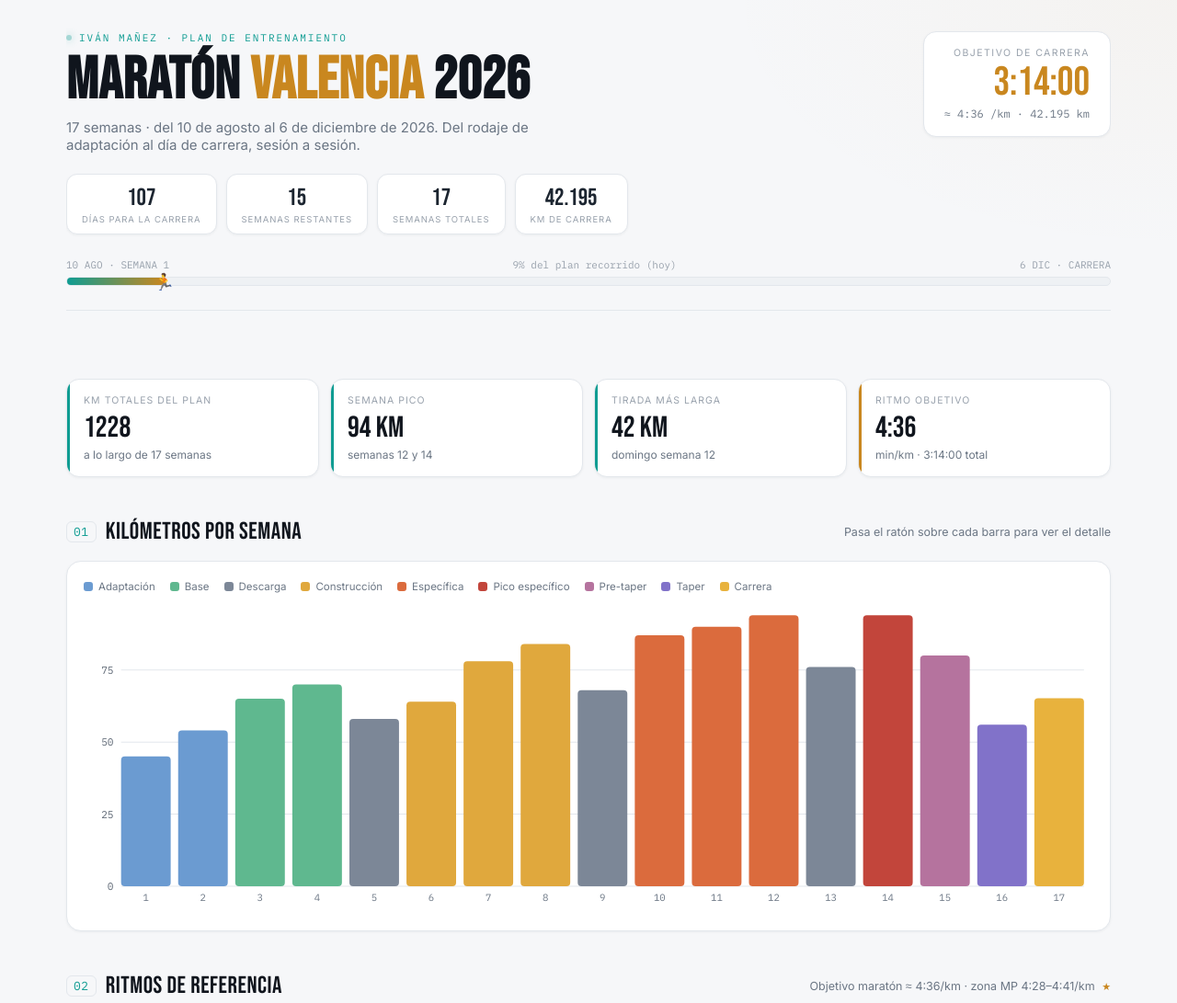
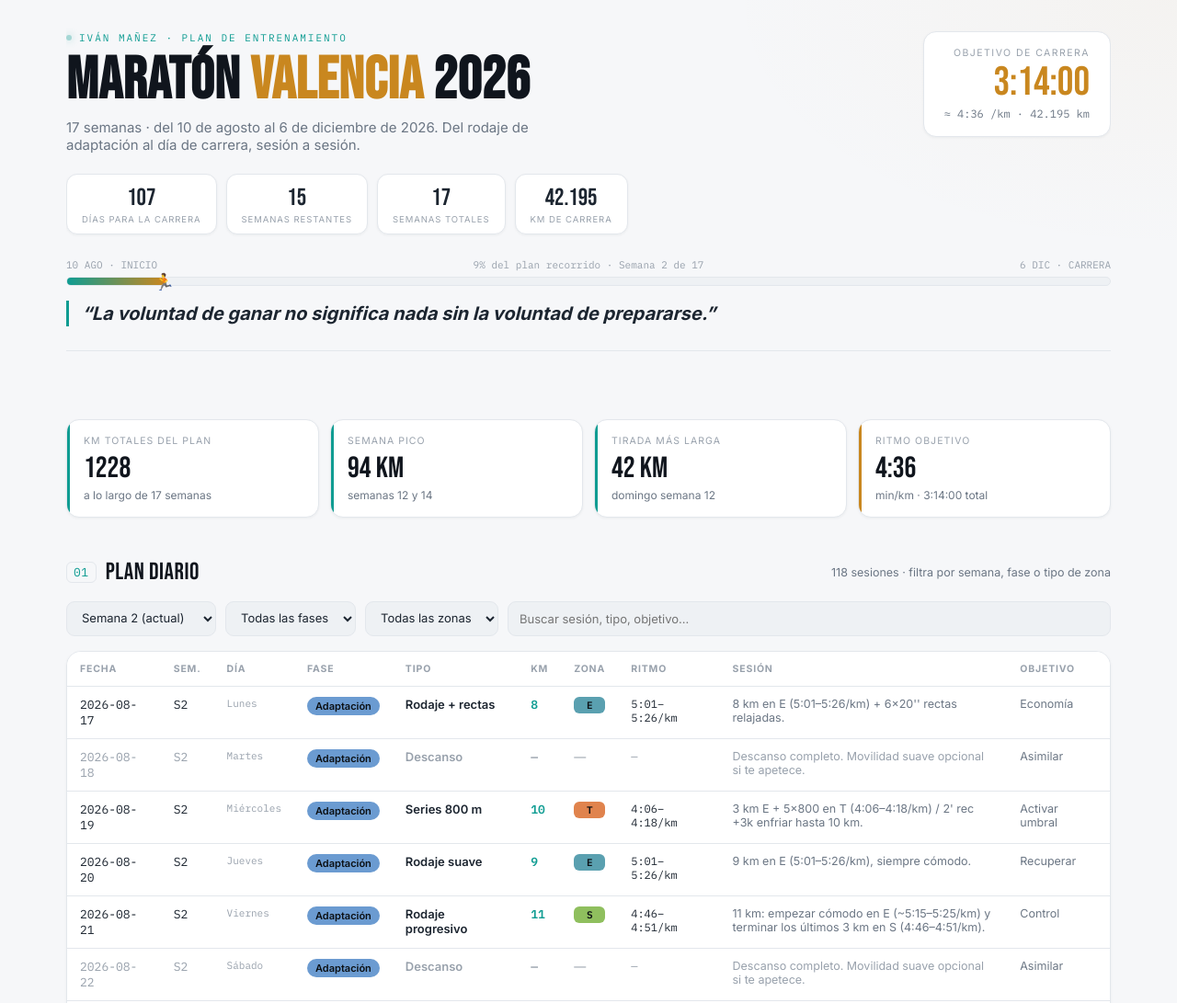
Before and after one commit to ivanmanez-crypto/Plan-Maraton-Valencia-2026, a plain HTML site: page index.html in a window 1280 px wide. Shown: the top 1091 px of the page at 92% size. Drawn offline with Linux system fonts and the light colour scheme.

Commit message:
Add files via upload

```diff
--- a/index.html
+++ b/index.html
@@ -102,6 +102,19 @@
 
 /* ---------- progress track (signature element) ---------- */
 .track-wrap{margin-top:26px;}
+.motivation{
+  margin-top:16px;
+  font-style:italic;
+  font-weight:700;
+  font-size:20px;
+  line-height:1.4;
+  color:var(--text);
+  border-left:3px solid var(--teal);
+  padding-left:14px;
+  max-width:720px;
+}
+.motivation::before{content:'“'; }
+.motivation::after{content:'”'; }
 .track-lbl-row{display:flex; justify-content:space-between; font-family:'IBM Plex Mono',monospace; font-size:11px; color:var(--muted-2); margin-bottom:6px;}
 .track{
   position:relative; height:10px; border-radius:6px; background:var(--panel-2); border:1px solid var(--border); overflow:visible;
@@ -258,7 +271,7 @@
 
     <div class="track-wrap">
       <div class="track-lbl-row">
-        <span>10 AGO · SEMANA 1</span>
+        <span>10 AGO · INICIO</span>
         <span id="trackPct">—</span>
         <span>6 DIC · CARRERA</span>
       </div>
@@ -266,6 +279,7 @@
         <div class="track-fill" id="trackFill"></div>
         <div class="track-runner" id="trackRunner">🏃</div>
       </div>
+      <p class="motivation" id="motivationLine"></p>
     </div>
   </header>
 
@@ -273,9 +287,31 @@
     <div class="kpi-grid" id="kpiGrid"></div>
   </section>
 
+  <section id="daily">
+    <div class="sec-head">
+      <div class="sec-title"><span class="num">01</span> Plan diario</div>
+      <div class="sec-note">118 sesiones · filtra por semana, fase o tipo de zona</div>
+    </div>
+    <div class="filters">
+      <select id="fWeek"><option value="">Todas las semanas</option></select>
+      <select id="fPhase"><option value="">Todas las fases</option></select>
+      <select id="fZone"><option value="">Todas las zonas</option></select>
+      <input id="fSearch" type="text" placeholder="Buscar sesión, tipo, objetivo…">
+    </div>
+    <div class="week-table-wrap">
+      <table id="dailyTable">
+        <thead><tr>
+          <th>Fecha</th><th>Sem.</th><th>Día</th><th>Fase</th><th>Tipo</th><th>Km</th><th>Zona</th><th>Ritmo</th><th>Sesión</th><th>Objetivo</th>
+        </tr></thead>
+        <tbody></tbody>
+      </table>
+    </div>
+    <div class="count-note" id="dailyCount"></div>
+  </section>
+
   <section id="weekly-chart">
     <div class="sec-head">
-      <div class="sec-title"><span class="num">01</span> Kilómetros por semana</div>
+      <div class="sec-title"><span class="num">02</span> Kilómetros por semana</div>
       <div class="sec-note">Pasa el ratón sobre cada barra para ver el detalle</div>
     </div>
     <div class="chart-panel">
@@ -285,14 +321,6 @@
         <div class="chart-tip" id="chartTip"></div>
       </div>
     </div>
-  </section>
-
-  <section id="zones">
-    <div class="sec-head">
-      <div class="sec-title"><span class="num">02</span> Ritmos de referencia</div>
-      <div class="sec-note">Objetivo maratón ≈ 4:36/km · zona MP 4:28–4:41/km <span class="mp-star">★</span></div>
-    </div>
-    <div class="zones-panel" id="zonesPanel"></div>
   </section>
 
   <section id="weekly-table">
@@ -310,26 +338,12 @@
     </div>
   </section>
 
-  <section id="daily">
+  <section id="zones">
     <div class="sec-head">
-      <div class="sec-title"><span class="num">04</span> Plan diario</div>
-      <div class="sec-note">118 sesiones · filtra por semana, fase o tipo de zona</div>
+      <div class="sec-title"><span class="num">04</span> Ritmos de referencia</div>
+      <div class="sec-note">Objetivo maratón ≈ 4:36/km · zona MP 4:28–4:41/km <span class="mp-star">★</span></div>
     </div>
-    <div class="filters">
-      <select id="fWeek"><option value="">Todas las semanas</option></select>
-      <select id="fPhase"><option value="">Todas las fases</option></select>
-      <select id="fZone"><option value="">Todas las zonas</option></select>
-      <input id="fSearch" type="text" placeholder="Buscar sesión, tipo, objetivo…">
-    </div>
-    <div class="week-table-wrap">
-      <table id="dailyTable">
-        <thead><tr>
-          <th>Fecha</th><th>Sem.</th><th>Día</th><th>Fase</th><th>Tipo</th><th>Km</th><th>Zona</th><th>Ritmo</th><th>Sesión</th><th>Objetivo</th>
-        </tr></thead>
-        <tbody></tbody>
-      </table>
-    </div>
-    <div class="count-note" id="dailyCount"></div>
+    <div class="zones-panel" id="zonesPanel"></div>
   </section>
 
   <section id="howto">
@@ -396,8 +410,10 @@
 const pct = Math.max(0, Math.min(100, (daysElapsed/totalDays)*100));
 
 let statusMsg;
+const curWeekForStatus = (typeof getCurrentWeek === 'function') ? getCurrentWeek() : null;
+const weekLabel = curWeekForStatus !== null ? ` · Semana ${curWeekForStatus} de 17` : "";
 if(daysLeftRaw > 0){
-  statusMsg = pct.toFixed(0)+"% del plan recorrido (hoy)";
+  statusMsg = pct.toFixed(0)+"% del plan recorrido"+weekLabel;
 } else if(daysLeftRaw === 0){
   statusMsg = "¡Es hoy! 🏁";
 } else {
@@ -413,6 +429,38 @@
 document.getElementById('trackFill').style.width = pct+"%";
 document.getElementById('trackRunner').style.left = pct+"%";
 document.getElementById('trackPct').textContent = statusMsg;
+
+// ---------- Frase motivacional (cambia cada semana natural) ----------
+const MOTIVATION = [
+  "La voluntad de ganar no significa nada sin la voluntad de prepararse.",
+  "Nunca te rindas.",
+  "Tú no dejas pasar la vida, tú la adelantas, tú eres runner.",
+  "El dolor es pasajero, la gloria es eterna.",
+  "Nadie dijo que fuera fácil.",
+  "No te detengas, siempre hay alguien por el que merece la pena seguir.",
+  "El cuerpo te pide que pares, pero la mente debe ser fuerte.",
+  "No se trata de ser mejor que otra persona, sino de ser mejor de lo que solías ser.",
+  "Corre cuando puedas, camina si tienes que hacerlo, pero nunca te rindas.",
+  "Tienes que entrenarte y creer en ti mismo; eso es lo importante.",
+  "La maratón no es cuestión de piernas. Es cuestión de corazón.",
+  "No corres para ganarle a otros. Corres para ganarle al sofá.",
+  "Los kilómetros difíciles de hoy serán tus kilómetros fáciles de mañana.",
+  "Si quieres ganar algo, corre 100 metros. Si quieres experimentar algo, corre un maratón.",
+  "Si fuera fácil, todo el mundo lo haría.",
+  "No cuentes los kilómetros. Haz que los kilómetros cuenten.",
+  "El éxito en la maratón se construye con la constancia de los días que no tenías ganas de correr.",
+  "Cada entrenamiento largo es un depósito de confianza para el día de la carrera.",
+  "Eres más fuerte de lo que tus piernas te dicen que eres.",
+  "No escuches a la voz que te dice que pares. Escucha a la voz que te recuerda por qué empezaste."
+];
+function getISOWeek(date){
+  const d = new Date(Date.UTC(date.getFullYear(), date.getMonth(), date.getDate()));
+  d.setUTCDate(d.getUTCDate() + 4 - (d.getUTCDay() || 7));
+  const yearStart = new Date(Date.UTC(d.getUTCFullYear(), 0, 1));
+  return Math.ceil((((d - yearStart) / 86400000) + 1) / 7);
+}
+const motivationSeed = getISOWeek(new Date()) + new Date().getFullYear();
+document.getElementById('motivationLine').textContent = MOTIVATION[motivationSeed % MOTIVATION.length];
 
 // ---------- KPIs ----------
 const totalKm = WEEKLY.reduce((a,w)=>a+Number(w.KmPlan||0),0);
@@ -560,14 +608,41 @@
   document.getElementById('dailyCount').textContent = `Mostrando ${rows.length} de ${DAILY.length} sesiones`;
 }
 
+function getCurrentWeek(){
+  // Determina la semana del plan en la que cae la fecha de hoy (según el dispositivo)
+  const now = new Date(); now.setHours(0,0,0,0);
+  const ranges = {};
+  DAILY.forEach(d=>{
+    if(!d.Fecha) return;
+    const dt = new Date(d.Fecha+"T00:00:00");
+    const wk = d.Semana;
+    if(!ranges[wk]) ranges[wk] = {min:dt, max:dt};
+    if(dt < ranges[wk].min) ranges[wk].min = dt;
+    if(dt > ranges[wk].max) ranges[wk].max = dt;
+  });
+  const weeks = Object.keys(ranges).map(Number).sort((a,b)=>a-b);
+  if(!weeks.length) return null;
+  for(const wk of weeks){
+    if(now >= ranges[wk].min && now <= ranges[wk].max) return wk;
+  }
+  if(now < ranges[weeks[0]].min) return weeks[0];
+  return weeks[weeks.length-1];
+}
+
 (function initFilters(){
   const weeks = [...new Set(DAILY.map(d=>d.Semana))].sort((a,b)=>a-b);
   const phases = [...new Set(DAILY.map(d=>d.Fase))];
   const zones = [...new Set(DAILY.map(d=>d.Zona))].filter(z=>z && z!=='—');
+  const currentWeek = getCurrentWeek();
 
-  document.getElementById('fWeek').innerHTML += weeks.map(w=>`<option value="${w}">Semana ${w}</option>`).join("");
+  document.getElementById('fWeek').innerHTML += weeks.map(w=>
+    `<option value="${w}">Semana ${w}${w===currentWeek ? ' (actual)' : ''}</option>`).join("");
   document.getElementById('fPhase').innerHTML += phases.map(p=>`<option value="${p}">${p}</option>`).join("");
   document.getElementById('fZone').innerHTML += zones.map(z=>`<option value="${z}">${z}</option>`).join("");
+
+  if(currentWeek !== null){
+    document.getElementById('fWeek').value = String(currentWeek);
+  }
 
   document.getElementById('fWeek').addEventListener('change', renderDaily);
   document.getElementById('fPhase').addEventListener('change', renderDaily);
```
